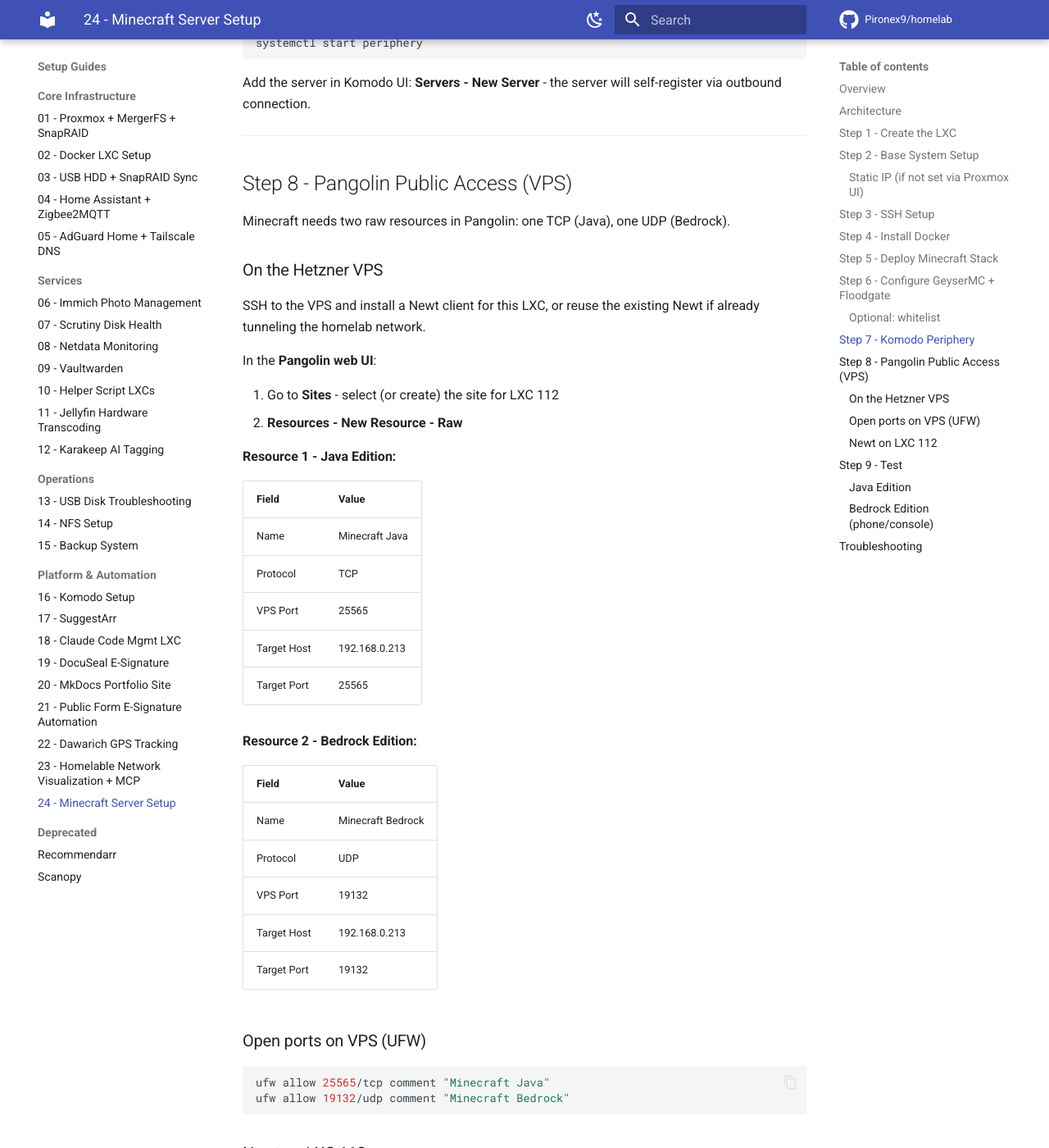
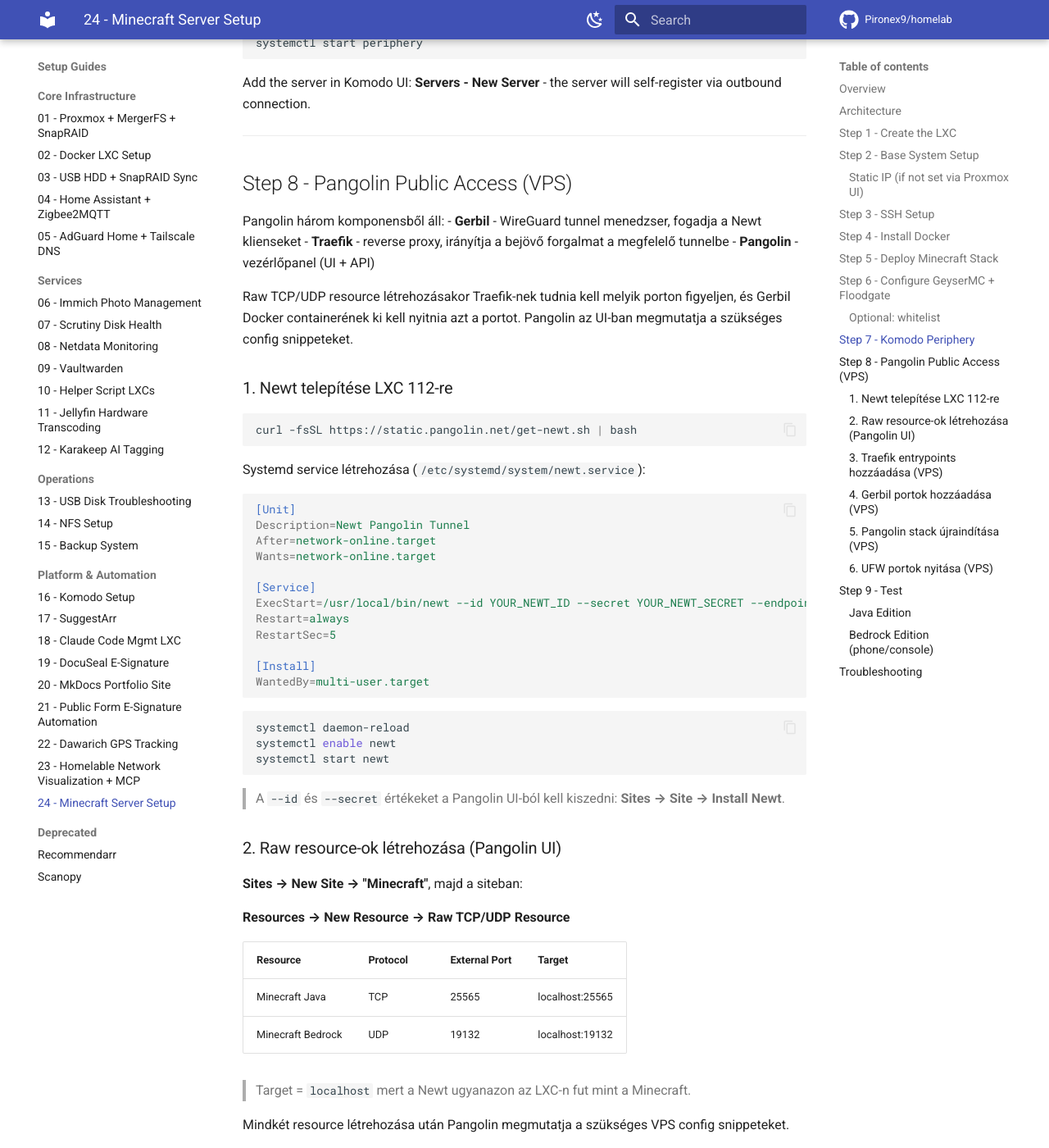
Before and after one commit to Pironex9/homelab, an MkDocs documentation site: the page built from docs/proxmox/24_Minecraft_Server_Setup.md, in a window 1280 px wide and 1400 px high, scrolled down 5268 px. Shown: the whole window at 82% size. Built offline with MkDocs 1.6.1 and Material for MkDocs 9.7.7, drawn with Linux system fonts in a browser that asks for light colours; comment, search, counter and statistics services are not loaded; some of the changed text lies outside the part shown.

Commit message:
Document Pangolin raw TCP/UDP setup for Minecraft - Traefik entrypoints, Gerbil ports, Newt service

````diff
--- a/docs/proxmox/24_Minecraft_Server_Setup.md
+++ b/docs/proxmox/24_Minecraft_Server_Setup.md
@@ -259,59 +259,103 @@
 
 ## Step 8 - Pangolin Public Access (VPS)
 
-Minecraft needs two raw resources in Pangolin: one TCP (Java), one UDP (Bedrock).
+Pangolin három komponensből áll:
+- **Gerbil** - WireGuard tunnel menedzser, fogadja a Newt klienseket
+- **Traefik** - reverse proxy, irányítja a bejövő forgalmat a megfelelő tunnelbe
+- **Pangolin** - vezérlőpanel (UI + API)
 
-### On the Hetzner VPS
+Raw TCP/UDP resource létrehozásakor Traefik-nek tudnia kell melyik porton figyeljen, és Gerbil Docker containerének ki kell nyitnia azt a portot. Pangolin az UI-ban megmutatja a szükséges config snippeteket.
 
-SSH to the VPS and install a Newt client for this LXC, or reuse the existing Newt if already tunneling the homelab network.
+### 1. Newt telepítése LXC 112-re
 
-In the **Pangolin web UI**:
+```bash
+curl -fsSL https://static.pangolin.net/get-newt.sh | bash
+```
 
-1. Go to **Sites** - select (or create) the site for LXC 112
-2. **Resources - New Resource - Raw**
+Systemd service létrehozása (`/etc/systemd/system/newt.service`):
 
-**Resource 1 - Java Edition:**
+```ini
+[Unit]
+Description=Newt Pangolin Tunnel
+After=network-online.target
+Wants=network-online.target
 
-| Field | Value |
-|-------|-------|
-| Name | Minecraft Java |
-| Protocol | TCP |
-| VPS Port | 25565 |
-| Target Host | 192.168.0.213 |
-| Target Port | 25565 |
+[Service]
+ExecStart=/usr/local/bin/newt --id YOUR_NEWT_ID --secret YOUR_NEWT_SECRET --endpoint https://pangolin.homelabor.net
+Restart=always
+RestartSec=5
 
-**Resource 2 - Bedrock Edition:**
+[Install]
+WantedBy=multi-user.target
+```
 
-| Field | Value |
-|-------|-------|
-| Name | Minecraft Bedrock |
-| Protocol | UDP |
-| VPS Port | 19132 |
-| Target Host | 192.168.0.213 |
-| Target Port | 19132 |
+```bash
+systemctl daemon-reload
+systemctl enable newt
+systemctl start newt
+```
 
-### Open ports on VPS (UFW)
+> A `--id` és `--secret` értékeket a Pangolin UI-ból kell kiszedni: **Sites → Site → Install Newt**.
+
+### 2. Raw resource-ok létrehozása (Pangolin UI)
+
+**Sites → New Site → "Minecraft"**, majd a siteban:
+
+**Resources → New Resource → Raw TCP/UDP Resource**
+
+| Resource | Protocol | External Port | Target |
+|----------|----------|---------------|--------|
+| Minecraft Java | TCP | 25565 | localhost:25565 |
+| Minecraft Bedrock | UDP | 19132 | localhost:19132 |
+
+> Target = `localhost` mert a Newt ugyanazon az LXC-n fut mint a Minecraft.
+
+Mindkét resource létrehozása után Pangolin megmutatja a szükséges VPS config snippeteket.
+
+### 3. Traefik entrypoints hozzáadása (VPS)
+
+Fájl: `/opt/pangolin/config/traefik/traefik_config.yml`
+
+Az `entryPoints:` szekcióhoz adjuk hozzá:
+
+```yaml
+entryPoints:
+  tcp-25565:
+    address: ":25565/tcp"
+  udp-19132:
+    address: ":19132/udp"
+  # ... meglévő entrypoints (web, websecure) maradnak
+```
+
+### 4. Gerbil portok hozzáadása (VPS)
+
+Fájl: `/opt/pangolin/docker-compose.yml` - a gerbil service `ports:` szekciójába:
+
+```yaml
+ports:
+  - 25565:25565
+  - 19132:19132/udp
+  # ... meglévő portok maradnak
+```
+
+### 5. Pangolin stack újraindítása (VPS)
+
+```bash
+cd /opt/pangolin
+docker compose up -d
+```
+
+Ellenőrzés:
+
+```bash
+ss -tlnup | grep -E "25565|19132"
+```
+
+### 6. UFW portok nyitása (VPS)
 
 ```bash
 ufw allow 25565/tcp comment "Minecraft Java"
 ufw allow 19132/udp comment "Minecraft Bedrock"
-```
-
-### Newt on LXC 112
-
-Install Newt on LXC 112 to establish the tunnel:
-
-```bash
-# Get the install command from Pangolin UI (Sites - your site - Install Newt)
-# It looks like:
-curl -fsSL https://your-vps-ip/newt/install.sh | bash -s -- --secret YOUR_NEWT_SECRET
-```
-
-Enable Newt to start on boot:
-
-```bash
-systemctl enable newt
-systemctl start newt
 ```
 
 ---
@@ -323,19 +367,13 @@
 From any PC with Minecraft Java installed:
 
 ```
-Server address: YOUR_VPS_IP:25565
-```
-
-or if you have a domain pointing to the VPS:
-
-```
-Server address: mc.yourdomain.com
+Server address: pangolin.homelabor.net:25565
 ```
 
 ### Bedrock Edition (phone/console)
 
 ```
-Server address: YOUR_VPS_IP
+Server address: pangolin.homelabor.net
 Port: 19132
 ```
 
````
